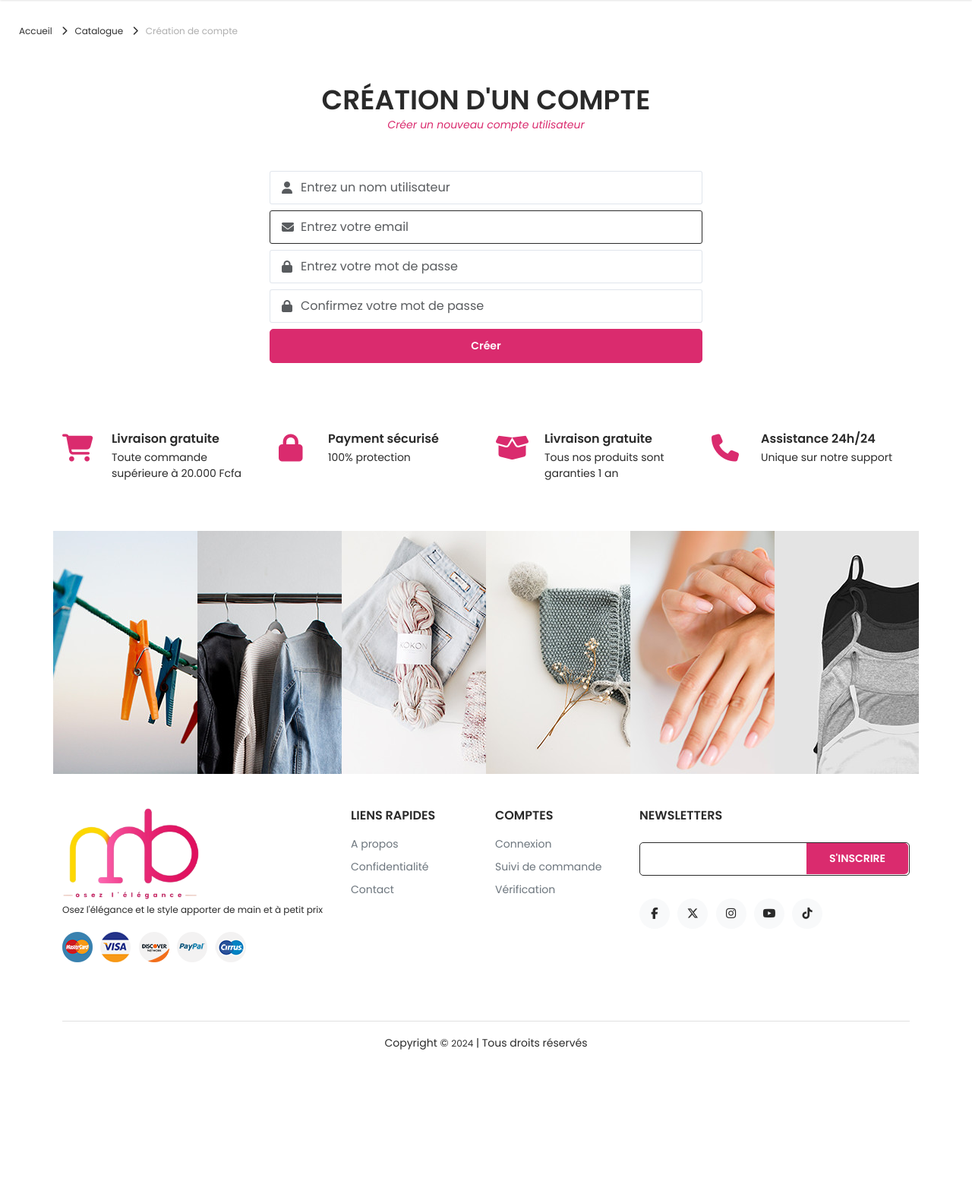
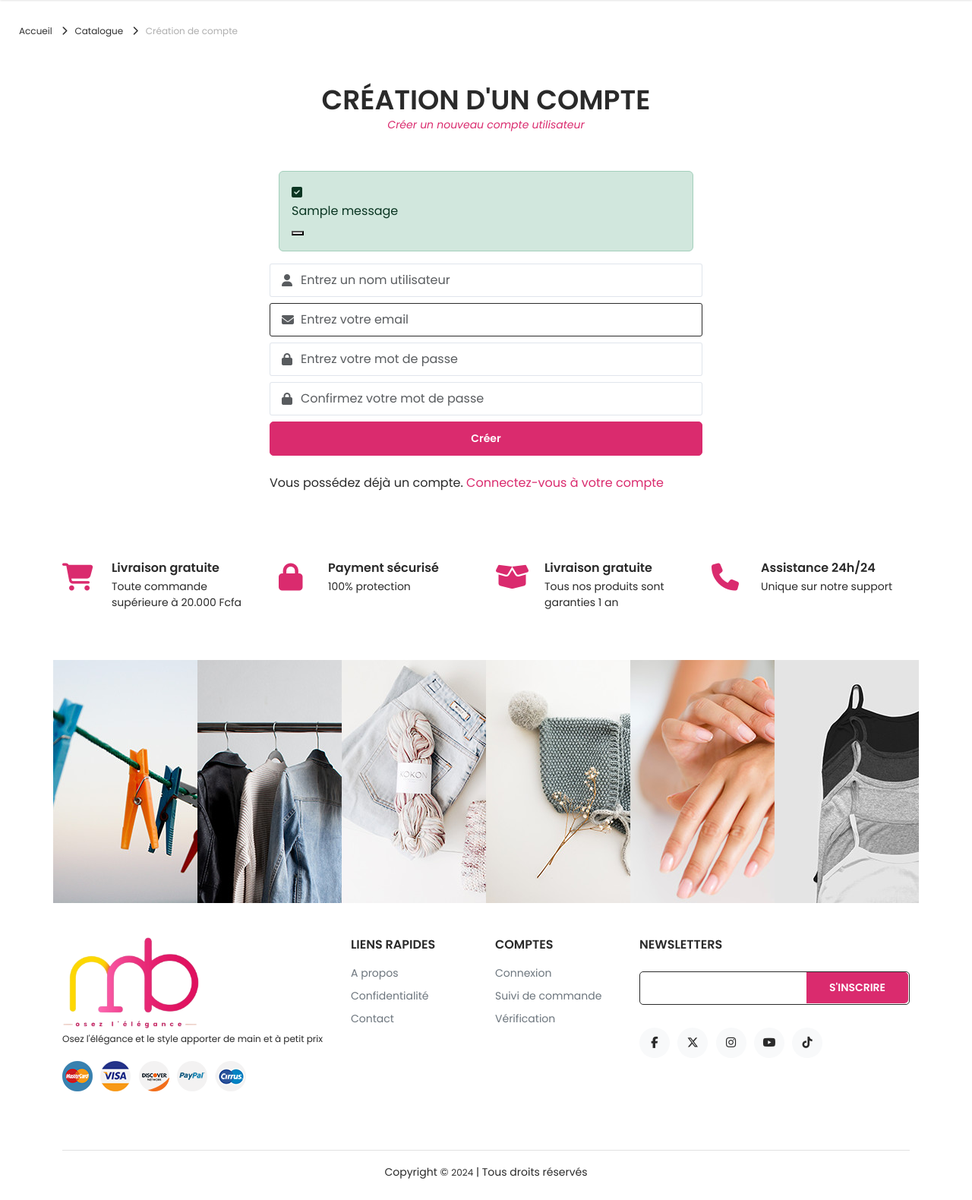
Before and after one commit to Teddere/mercibil-mercibil_ecom, a Django app: page /register/ in a window 1280 px wide. Shown: the part 100-1680 px from the top of the page at 76% size. Before the commit the page ends 1482 px from the top, so only its background shows below. Run offline with Django 5.2, Linux system fonts and the light colour scheme; tables that the repository leaves empty hold one stand-in row (values such as "Sample post"); one stand-in notice (Sample message) is shown; some libraries are stand-ins or nearby versions; some web fonts are replaced.

Commit message:
login page completed

```diff
--- a/static/css/style.css
+++ b/static/css/style.css
@@ -32,6 +32,7 @@
                     10.4 description box
                 11 login page
                     11.1 page register
+                    11.2 page login
 
 */
 /****************************************************************
@@ -1970,3 +1971,8 @@ input.cart-qte-num::-webkit-inner-spin-button {
 .register-section small {
     font-size: 12px;
 }
+/******************* 11.2 page login ***********************/
+.login-section {
+    padding-top: 60px;
+    padding-bottom: 45px;
+}
--- a/store/templates/store/main_register.html
+++ b/store/templates/store/main_register.html
@@ -24,6 +24,7 @@
                         <h2>Création d'un compte</h2>
                         <span>Créer un nouveau compte utilisateur</span>
                     </div>
+                    {% include 'front/static/flash_message.html' %}
                     <form  method="post">
                         {% csrf_token %}
                         <div class="row">
@@ -60,6 +61,12 @@
                             </div>
                         </div>
                     </form>
+                    <div class="row">
+                        <div class="col-12 ps-0 mt-4">
+                            Vous possédez déjà un compte.
+                            <a href="{% url 'store:login' %}" class="text-primary">Connectez-vous à votre compte</a>
+                        </div>
+                    </div>
                 </div>
             </div>
         </div>
--- a/store/urls.py
+++ b/store/urls.py
@@ -1,5 +1,5 @@
 from django.urls import path
-from store.views import (HomeView, CatalogView, ArticleDetailView, CartView, RegisterView)
+from store.views import (HomeView, CatalogView, ArticleDetailView, CartView, RegisterView,LoginView)
 
 app_name = 'store'
 
@@ -10,4 +10,5 @@ urlpatterns = [
     path('articles/<slug:slug>/',ArticleDetailView.as_view(), name='article_detail'),
     path('cart/',CartView.as_view(), name='cart'),
     path('register/',RegisterView.as_view(), name='register'),
+    path('login/',LoginView.as_view(), name='login'),
 ]
--- a/store/views.py
+++ b/store/views.py
@@ -1,7 +1,8 @@
-from django.views.generic import TemplateView, ListView, DetailView, CreateView
+from django.views.generic import TemplateView, ListView, DetailView, CreateView,FormView
 from django.shortcuts import redirect,render
 from django.core.paginator import EmptyPage,PageNotAnInteger
-from users.forms import RegisterShopperUser
+from django.contrib import messages
+from users.forms import RegisterShopperUser,LoginFormUser
 from users.models import Shopper
 from articles.models import Article, Category
 
@@ -65,7 +66,7 @@ class ArticleDetailView(DetailView):
 # cart page view content
 class CartView(TemplateView):
     template_name = 'store/main_cart.html'
-
+# Register shopper view content
 class RegisterView(CreateView):
     model = Shopper
     form_class = RegisterShopperUser
@@ -76,8 +77,16 @@ class RegisterView(CreateView):
         form = RegisterShopperUser(request.POST)
 
         if form.is_valid():
-            form.save()
+            user = form.save()
+            messages.success(request, f'Compte de {user.username} créé avec succès !')
             return redirect('store:home')
-
+        messages.error(request, 'Le compte n\'a pas pu être créer !')
         context["form"] = form
         return render(request, self.template_name, context)
+# Login page view content
+class LoginView(FormView):
+    form_class = LoginFormUser
+    template_name = 'store/main_login.html'
+
+class DashboardView(TemplateView):
+    pass
--- /dev/null
+++ b/templates/front/static/flash_message.html
@@ -0,0 +1,15 @@
+{% if messages %}
+    {% for message in messages %}
+        <div class="alert {% if message.tags == 'success' %}alert-success{% elif message.tags == 'warning'  %} alert-warning {% else %}alert-danger{% endif %}"  role="alert">
+            {% if  message.tags == 'success' %}
+                <i class="fa-solid fa-square-check flex-shrink-0 mr-2"></i>
+            {% elif message.tags == 'warning' %}
+                <i class="fa-solid fa-circle-exclamation flex-shrink-0 mr-2"></i>
+            {% else %}
+                <i class="fa-solid fa-triangle-exclamation flex-shrink-0 mr-2"></i>
+            {% endif %}
+            <div>{{ message }}</div>
+            <button type="button" class="close" data-bs-dismiss="alert" aria-label="Close"></button>
+        </div>
+    {% endfor %}
+{% endif %}
--- a/users/forms.py
+++ b/users/forms.py
@@ -1,13 +1,27 @@
 from django import forms
+from django.contrib.auth import get_user_model
 from django.contrib.auth.forms import UserCreationForm
 from users.models import Shopper
 
+User = get_user_model()
 
 
 
-class LoginForm(forms.ModelForm):
-    email = forms.EmailField(label='E-mail',max_length=100)
-    password = forms.CharField(label='Mot de passe',widget=forms.PasswordInput)
+class LoginFormUser(forms.ModelForm):
+
+    class Meta:
+        model = User
+        fields = ['email', 'password']
+        widgets = {
+            'email': forms.EmailInput(attrs={'class':'form-control','placeholder': 'Entrez votre email'}),
+            'password': forms.PasswordInput(attrs={'class':'form-control','placeholder': 'Entrez votre mot de passe'}),
+        }
+        labels = {
+            'email': 'E-mail',
+            'password': 'Mot de passe'
+        }
+
+
 
 class RegisterShopperUser(UserCreationForm):
 
```
Also changed, not shown: store/templates/store/main_login.html (+56 -0 lines), store/templates/store/main_dashboard.html (added).
